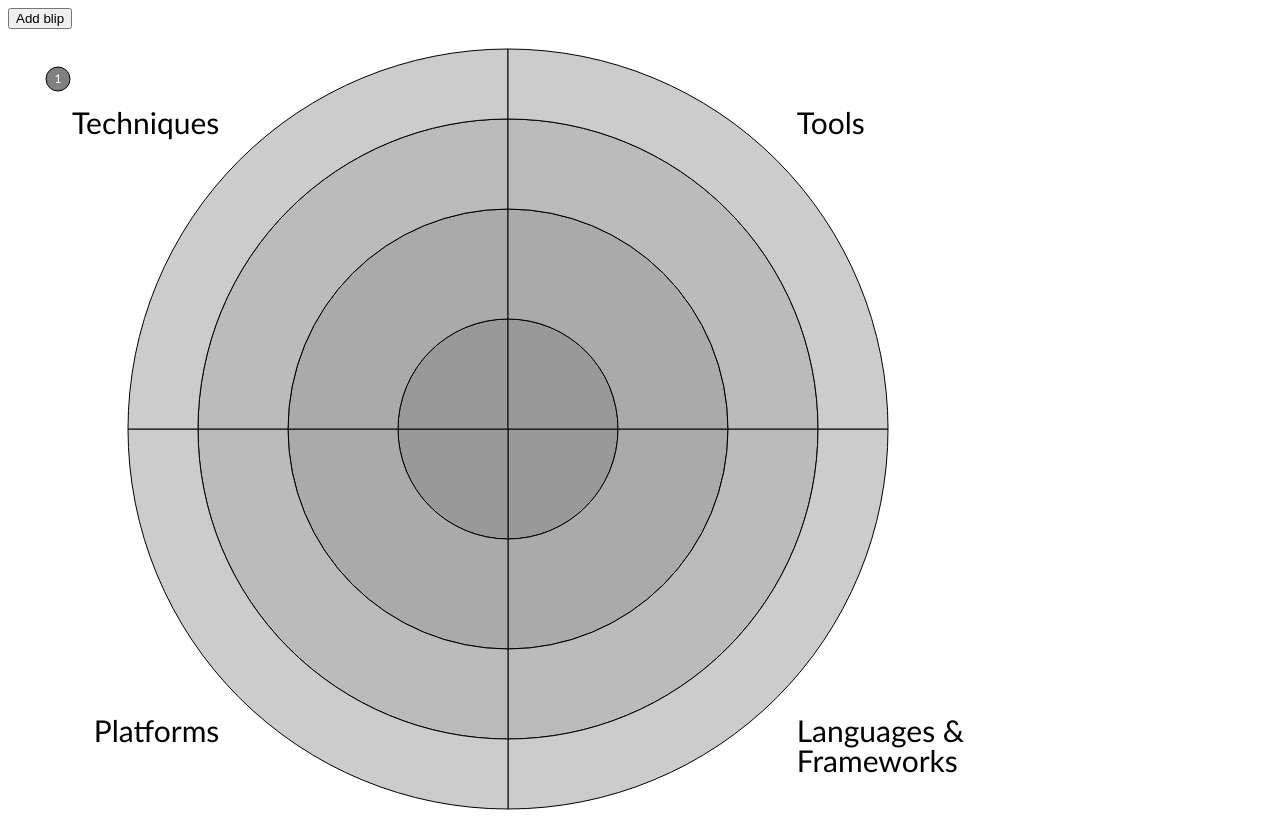
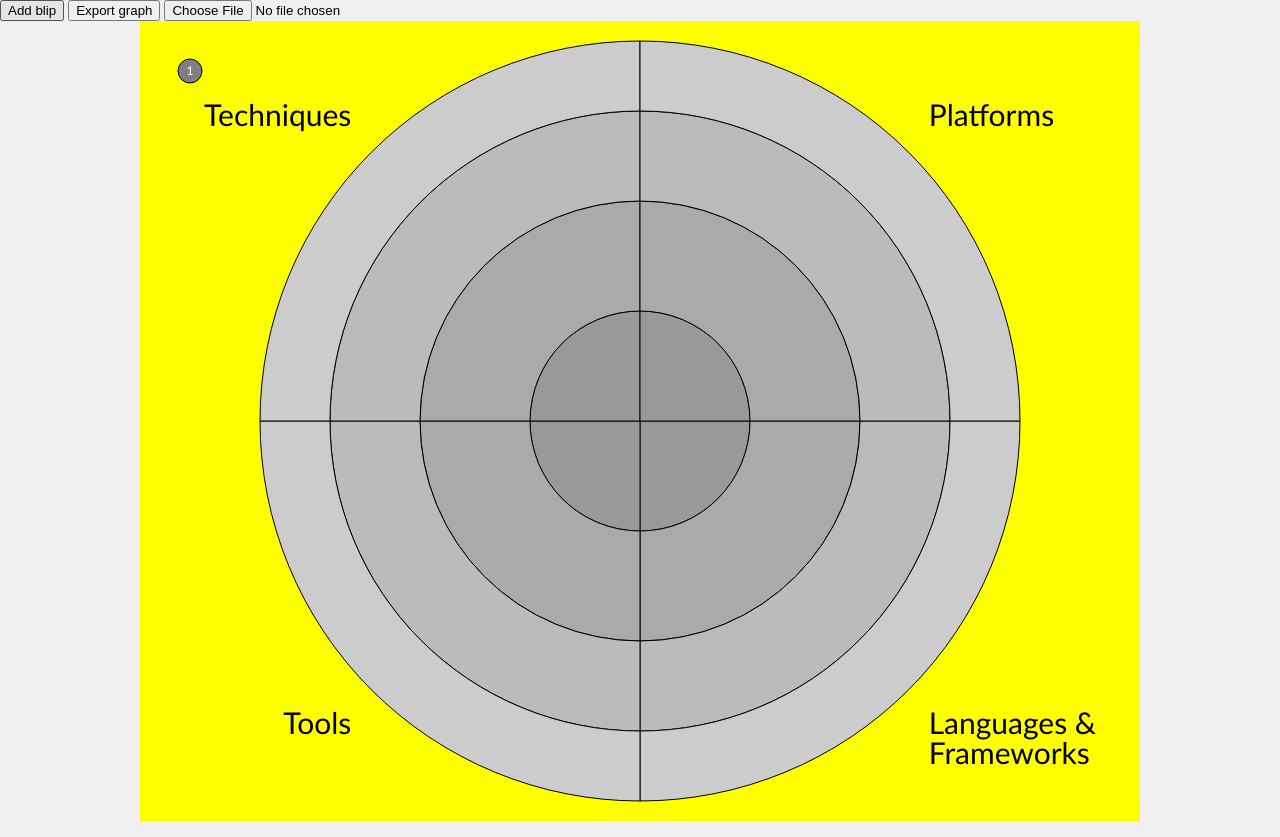
Before and after one commit to pferrot/tech-radar, a plain HTML site: page index.html in a window 1280 px wide. Both pictures are taken after a click on the button "Add blip". Drawn offline with Linux system fonts and the light colour scheme.

Commit message:
WIP with first version of export/import tool.

```diff
--- a/css/tech-radar.css
+++ b/css/tech-radar.css
@@ -4,3 +4,13 @@ body {
   overflow: hidden;
   background-color: #F0F0F0;
 }
+
+#mainContainer {
+  align-items: center;
+  display: flex;
+  justify-content: center;
+}
+
+#stageContainer {
+  background-color: yellow;
+}
--- a/index.html
+++ b/index.html
@@ -1,7 +1,8 @@
 <!DOCTYPE html>
 <html>
 <head>
-<title>Title of the document</title>
+<title>LS Tech Radar</title>
+<link rel="stylesheet" type="text/css" href="css/tech-radar.css">
 <script src="javascript/jquery-3.2.1.min.js"></script>
 <script src="javascript/konva-1.6.1.min.js"></script>
 <script src="javascript/tech-radar.js"></script>
@@ -9,7 +10,13 @@
 
 <body>
 <button type="button" onclick="addBlip();">Add blip</button>
-<div id="container"></div>
+<button type="button" onclick="exportGraph();">Export graph</button>
+<input type="file" id="fileInputId" accept=".json"/>
+<a id="exportGraphAnchorElem" style="display:none"></a>
+
+<div id="mainContainer">
+<div id="stageContainer"></div>
+</div>
 </body>
 
 </html>
--- a/javascript/tech-radar.js
+++ b/javascript/tech-radar.js
@@ -16,10 +16,24 @@ var arcsLayer = undefined;
 // one for "platforms hold", one for "platforms assess", ...
 var arcs = [];
 
+var rings = [
+  {width: 110, color: '#999999', name: 'adopt'},
+  {width: 110, color: '#AAAAAA', name: 'trial'},
+  {width: 90, color: '#BBBBBB', name: 'assess'},
+  {width: 70, color: '#CCCCCC', name: 'hold'}
+];
+
+var quadrants = [
+  {name: 'languages_frameworks', blipsColor: 'pink', label: 'Languages &\nFrameworks'},
+  {name: 'platforms', blipsColor: 'orange', label: 'Platforms'},
+  {name: 'techniques', blipsColor: 'blue', label: 'Techniques'},
+  {name: 'tools', blipsColor: 'green', label: 'Tools'}
+];
+
 
 $( document ).ready(function() {
   stage = new Konva.Stage({
-    container: 'container',
+    container: 'stageContainer',
     width: width,
     height: height
   });
@@ -53,17 +67,28 @@ $( document ).ready(function() {
 
   stage.on('dragend', function(evt) {
     var shape = evt.target;
-    var circle = shape.find("Circle")[0];
+    colorBlip(shape, true);
+  });
+
+  document.getElementById('fileInputId').addEventListener('change', loadGraph, false);
+  //addStars();
+
+
+});
+
+function colorBlip(theBlip, withEffect) {
+  var circle = theBlip.find("Circle")[0];
   //var pos = stage.getPointerPosition();
-    var arc = getArc(shape);
+  var arc = getArc(theBlip);
   if (arc) {
     circle.fill(arc.getAttr('blipsColor'));
   }
   else {
     circle.fill(blipColorDefault);
   }
-    shape.moveTo(blipsLayer);
+  theBlip.moveTo(blipsLayer);
   stage.draw();
+  if (withEffect) {
     circle.to({
       duration: 0.5,
       easing: Konva.Easings.ElasticEaseOut,
@@ -72,64 +97,65 @@ $( document ).ready(function() {
       shadowOffsetX: blipShadowOffsetX,
       shadowOffsetY: blipShadowOffsetY
     });
-  });
-
-
-  //addStars();
-
-
-});
+  }
+}
 
 function getArc(shape) {
-  console.log("Circle pos: " + shape.getAttr('x') + ", " + shape.getAttr('y'));
-  console.log("Circle offset: " + shape.getAttr('offsetX') + ", " + shape.getAttr('offsetY'));
+  //console.log("Circle pos: " + shape.getAttr('x') + ", " + shape.getAttr('y'));
+  //console.log("Circle offset: " + shape.getAttr('offsetX') + ", " + shape.getAttr('offsetY'));
   return arcsLayer.getIntersection({x: shape.getAttr('x'), y: shape.getAttr('y')});
-}
-
-function getRing(shape) {
-
 }
 
 function addQuadrants() {
   arcsLayer = new Konva.Layer();
-  var ring1Width = 110;
-  var ring2Width = 110;
-  var ring3Width = 90;
-  var ring4Width = 70;
-  var ring1 = {innerRadius: 0, outerRadius: ring1Width, color: '#999999', name: 'adopt'};
-  var ring2 = {innerRadius: ring1.outerRadius, outerRadius: ring1.outerRadius + ring2Width, color: '#AAAAAA', name: 'trial'};
-  var ring3 = {innerRadius: ring2.outerRadius, outerRadius: ring2.outerRadius + ring3Width, color: '#BBBBBB', name: 'assess'};
-  var ring4 = {innerRadius: ring3.outerRadius, outerRadius: ring3.outerRadius + ring4Width, color: '#CCCCCC', name: 'hold'};
-  var rings = [ring1, ring2, ring3, ring4];
+
+
   for (var i = 0; i < rings.length; i++) {
-     addQuadrant(arcsLayer, rings[i].innerRadius, rings[i].outerRadius, 90, 0, rings[i].color, rings[i].name, 'languages_frameworks', 'pink');
-     addQuadrant(arcsLayer, rings[i].innerRadius, rings[i].outerRadius, 90, 90, rings[i].color, rings[i].name, 'platforms', 'orange');
-     addQuadrant(arcsLayer, rings[i].innerRadius, rings[i].outerRadius, 90, 180, rings[i].color, rings[i].name, 'techniques', 'blue');
-     addQuadrant(arcsLayer, rings[i].innerRadius, rings[i].outerRadius, 90, 270, rings[i].color, rings[i].name, 'tools', 'green');
+    for (var j = 0; j < quadrants.length; j++) {
+      var innerRadius = 0;
+      for (var k = i - 1; k >= 0; k--) {
+        innerRadius += rings[k].width;
+      }
+      addQuadrant(arcsLayer, innerRadius, innerRadius + rings[i].width, 90, j * (360 / quadrants.length), rings[i].color, rings[i].name, quadrants[j].name, quadrants[j].blipsColor);
+    }
   }
 
   stage.add(arcsLayer);
   var quadrantsLabelsLayer = new Konva.Layer();
-  addQuadrantLabel('Languages &\nFrameworks', ring3.outerRadius + ring4Width, 1, 20, quadrantsLabelsLayer);
-  addQuadrantLabel('Platforms', ring3.outerRadius + ring4Width, 2, 20, quadrantsLabelsLayer);
-  addQuadrantLabel('Techniques', ring3.outerRadius + ring4Width, 3, 20, quadrantsLabelsLayer);
-  addQuadrantLabel('Tools', ring3.outerRadius + ring4Width, 4, 20, quadrantsLabelsLayer);
+  var radarRadius = getRadarRadius();
+  for (var j = 0; j < quadrants.length; j++) {
+    addQuadrantLabel(quadrants[j].label, radarRadius, j, 20, quadrantsLabelsLayer);
+  }
   stage.add(quadrantsLabelsLayer);
 }
 
+function getRadarRadius() {
+  var r = 0;
+  for (var i = 0; i < rings.length; i++) {
+    r += rings[i].width;
+  }
+  return r;
+}
+
 function addQuadrantLabel(label, outerRingRadius, quadrantIndex, offset, layer) {
-  var offsetX = outerRingRadius * (Math.sin(Math.PI / 4));
-  var offsetY = outerRingRadius * (Math.cos(Math.PI / 4));
-  if (quadrantIndex == 2) {
-    offsetX = -offsetX;
-  }
-  else if (quadrantIndex == 3) {
-    offsetX = -offsetX;
-    offsetY = -offsetY;
-  }
-  else if (quadrantIndex == 4) {
-    offsetY = -offsetY;
-  }
+  var twoPi = Math.PI * 2;
+  var oneQuadrantAngle = (twoPi / quadrants.length);
+  var quadrantStartAngle = quadrantIndex * oneQuadrantAngle;
+  //console.log("quadrantStartAngle: " + quadrantStartAngle);
+  var labelAngle = quadrantStartAngle + ((twoPi / quadrants.length) / 2);
+  //console.log("Label angel: " + labelAngle);
+  var theSin = Math.sin(labelAngle);
+  var theCos = Math.cos(labelAngle);
+  //console.log("Sin: " + theSin);
+  //console.log("Cos: " + theCos);
+  var offsetX = outerRingRadius * theSin;
+  var offsetY = outerRingRadius * theCos;
+  //if (theCos < 0) {
+  //  offsetX = -offsetX;
+  //}
+  //if (theSin < 0) {
+  //  offsetY = -offsetY;
+  //}
   var x = (stage.getWidth() / 2) + offsetX;
   var y = (stage.getHeight() / 2) + offsetY;
   var text = new Konva.Text({
@@ -144,20 +170,16 @@ function addQuadrantLabel(label, outerRingRadius, quadrantIndex, offset, layer)
   var rect = text.getClientRect();
   var offsetX = 0;
   var offsetY = 0;
-  if (quadrantIndex == 1) {
+  if (theSin > 0) {
     offsetX = -offset;
+  }
+  else {
+    offsetX = rect.width + offset;
+  }
+  if (theCos > 0) {
     offsetY = -offset;
   }
-  else if (quadrantIndex == 2) {
-    offsetX = rect.width + offset;
-    offsetY = -offset;
-  }
-  else if (quadrantIndex == 3) {
-    offsetX = rect.width + offset;
-    offsetY = rect.height + offset;
-  }
-  else if (quadrantIndex == 4) {
-    offsetX = -offset;
+  else {
     offsetY = rect.height + offset;
   }
   text.setAttrs({
@@ -167,17 +189,36 @@ function addQuadrantLabel(label, outerRingRadius, quadrantIndex, offset, layer)
   layer.add(text);
 }
 
-// TODO: get from DB (e.g. sequence)
 var newBlipId = 0;
 function getNewBlipId() {
   return ++newBlipId;
 }
 
-function addBlip() {
+function getValueOrDefault(theVal, theDefault) {
+  if (theVal !== undefined) {
+    return theVal;
+  }
+  else {
+    return theDefault;
+  }
+}
+
+function addBlip(thePosX, thePosY, theBlipId) {
+  var x = getValueOrDefault(thePosX, 50);
+  var y = getValueOrDefault(thePosY, 50);
+  // TODO: do not execute function if not needed.
+  //var blipId = getValueOrDefault(thePosX, getNewBlipId);
+  if (theBlipId !== undefined) {
+    var blipId = theBlipId;
+  }
+  else {
+    var blipId = getNewBlipId().toString();
+  }
+  //console.log("Adding blip ID " + blipId + "(" + x + ", " + y + ")");
   var group = new Konva.Group({
     // starting pos
-    x: 50,
-    y: 50,
+    x: x,
+    y: y,
     draggable: true
   });
 
@@ -212,7 +253,7 @@ function addBlip() {
   });
 
   var text = new Konva.Text({
-    text: getNewBlipId().toString(),
+    text: blipId,
     fontSize: 12,
     fontFamily: 'Calibri',
     fill: 'white'
@@ -228,8 +269,22 @@ function addBlip() {
   group.add(text);
   blipsLayer.add(group);
 
-  //blipsLayer.add(circle);
-  stage.draw();
+  colorBlip(group);
+
+  // This is done in colorBlip()
+  //stage.draw();
+
+
+}
+
+function clearBlips() {
+  if (blipsLayer) {
+    var result = {};
+    var blipGroups = blipsLayer.find('Group');
+    for (var i = 0; i < blipGroups.length; i++) {
+      blipGroups[i].destroy();
+    }
+  }
 }
 
 function addStars() {
@@ -325,3 +380,64 @@ function addStar(layer, stage) {
 
   layer.add(star);
 }
+
+function exportGraph() {
+  if (blipsLayer) {
+    var result = {};
+    var blipGroups = blipsLayer.find('Group');
+    for (var i = 0; i < blipGroups.length; i++) {
+      var g = blipGroups[i];
+      var x = g.getAttr('x');
+      var y = g.getAttr('y');
+      var c = g.find('Circle')[0];
+      var t = g.find('Text')[0];
+      var blipId = t.getAttr('text');
+      result[blipId] = {'x': x, 'y': y};
+      //console.log("" + label + ": (" + x + ", " + y + ")");
+      //console.log("Circle: (" + c.getAttr('x') + ", " + c.getAttr('y') + ")");
+      //console.log("Text: (" + t.getAttr('x') + ", " + t.getAttr('y') + ")");
+    }
+    var stringifyResult = JSON.stringify(result);
+    var dataStr = "data:text/json;charset=utf-8," + encodeURIComponent(stringifyResult);
+    var exportGraphAnchorElem = document.getElementById('exportGraphAnchorElem');
+    exportGraphAnchorElem.setAttribute("href", dataStr);
+    exportGraphAnchorElem.setAttribute("download", "lsTechRadar.json");
+    exportGraphAnchorElem.click();
+  }
+}
+
+function loadGraph(evt) {
+  if (window.File && window.FileReader && window.FileList && window.Blob) {
+    var files = evt.target.files; // FileList object
+    //Retrieve the first (and only!) File from the FileList object
+    var f = evt.target.files[0];
+
+    if (f) {
+      var maxBlipId = 0;
+      var r = new FileReader();
+      r.onload = function(e) {
+        clearBlips();
+	      var content = e.target.result;
+        //console.log("Got the file name " + f.name + ", size: " + f.size + " bytes")
+        //console.log(contents);
+        var json = JSON.parse(content);
+        //console.log("JSON: " + JSON.stringify(json));
+        for (var key in json) {
+          var blipId = parseInt(key);
+          if (blipId > maxBlipId) {
+            maxBlipId = blipId;
+          }
+          addBlip(json[key]['x'], json[key]['y'], blipId);
+        }
+        newBlipId = maxBlipId;
+      }
+      r.readAsText(f);
+    }
+    //else {
+    //  alert("Failed to load file");
+    //}
+  }
+  else {
+    alert('The File APIs are not fully supported in this browser.');
+  }
+}
```
Lines whose indentation alone changed are shown as unchanged.
